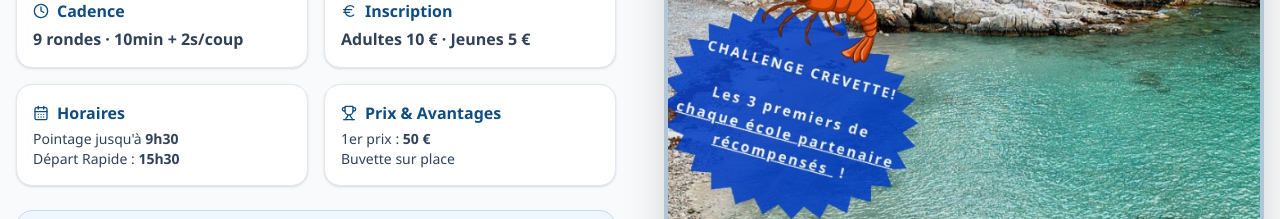
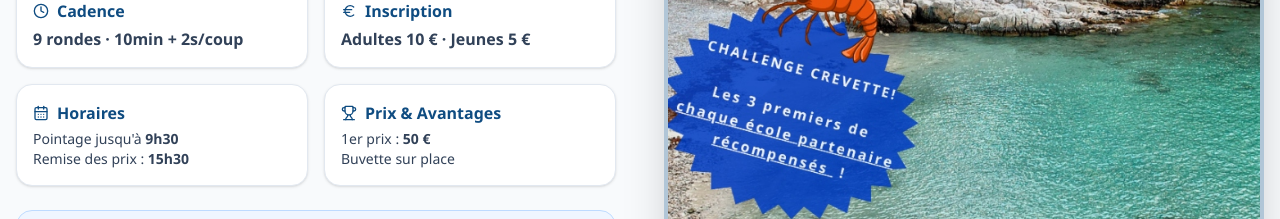
Before and after one commit to jgiraudeau/ac_echecs_calanques, a Next.js app: page /blitz-rapide in a window 1280 px wide. Shown: the part 2420-2639 px from the top of the page. Built offline with nearby package versions, Linux system fonts and the light colour scheme.

Commit message:
Correction : Remplacement de Départ Rapide par Remise des prix

```diff
--- a/src/app/blitz-rapide/page.tsx
+++ b/src/app/blitz-rapide/page.tsx
@@ -252,7 +252,7 @@ export default function BlitzRapidePage() {
                   <CalendarDays className="w-4 h-4" />
                   Horaires
                 </div>
-                <p className="text-slate-700 text-sm">Pointage jusqu&apos;à <strong>9h30</strong><br />Départ Rapide : <strong>15h30</strong></p>
+                <p className="text-slate-700 text-sm">Pointage jusqu&apos;à <strong>9h30</strong><br />Remise des prix : <strong>15h30</strong></p>
               </div>
               <div className="bg-white rounded-2xl p-4 border border-slate-200 shadow-sm">
                 <div className="flex items-center gap-2 text-[#0F4C81] font-bold mb-1">
```
